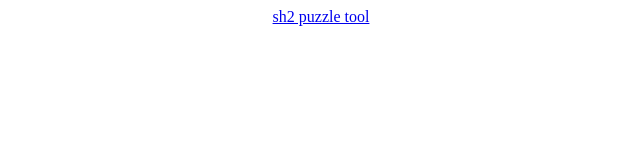
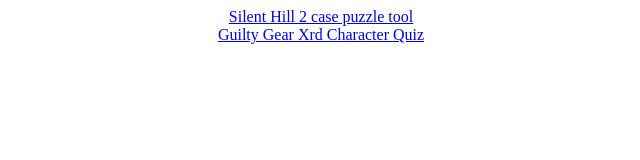
Before and after one commit to Arctice/arctice.github.io, a plain HTML site: page index.html in a window 1280 px wide. Shown: the whole page, without its empty margins (319-959 px from the left). Drawn offline with Linux system fonts and the light colour scheme.

Commit message:
quiz link

```diff
--- a/index.html
+++ b/index.html
@@ -3,7 +3,9 @@
   <head></head>
   <body>
     <center>
-    <a id="popout-link" href="sh2tool-popout.html"  onclick="window.open('sh2tool-popout.html', 'newwindow', 'width=300, height=500'); return false;">sh2 puzzle tool</a>
+    <a id="popout-link" href="sh2tool-popout.html"  onclick="window.open('sh2tool-popout.html', 'newwindow', 'width=300, height=500'); return false;">Silent Hill 2 case puzzle tool</a>
+    <br>
+    <a href="XrdQuizRevamp">Guilty Gear Xrd Character Quiz</a>
     </center>
   </body>
 </html>
```
